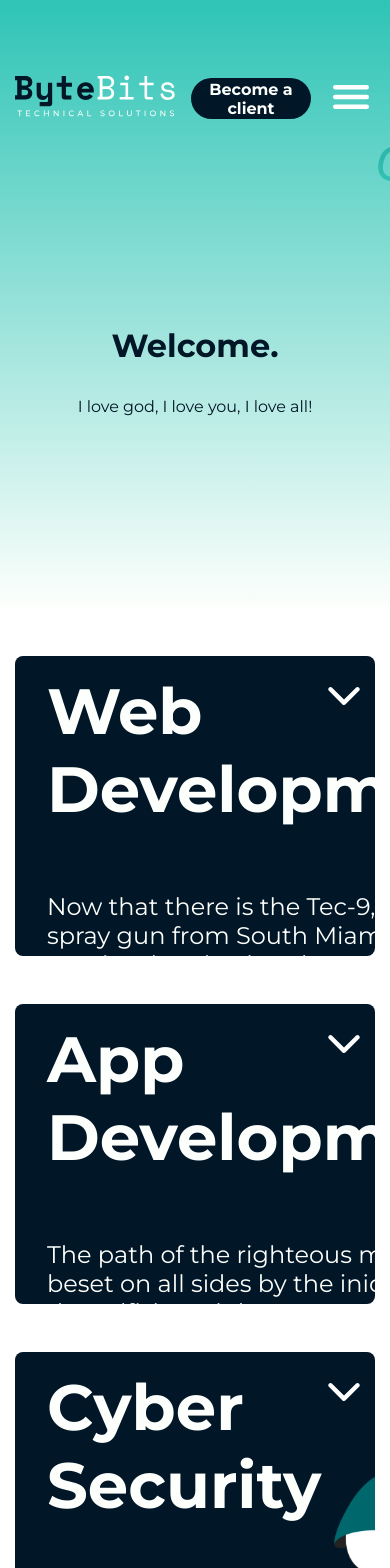
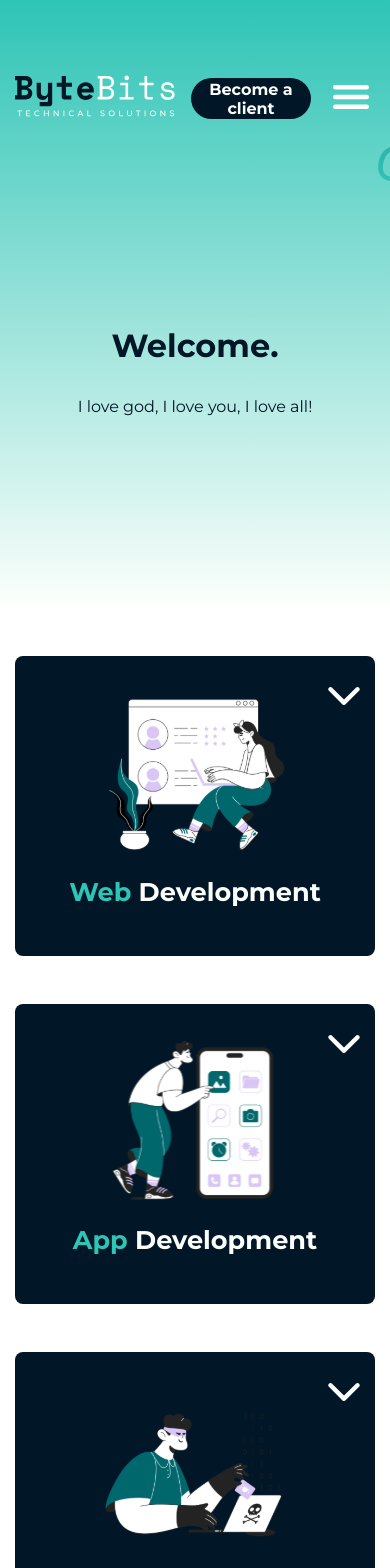
Before and after one commit to mostafamt/ByteBits, a Next.js app: page /services in a window 390 px wide. Shown: the top 1568 px of the page. Built offline with nearby package versions, Linux system fonts and the light colour scheme.

Commit message:
add emotion

```diff
--- a/package.json
+++ b/package.json
@@ -9,6 +9,7 @@
     "lint": "next lint"
   },
   "dependencies": {
+    "@emotion/react": "^11.13.0",
     "next": "14.2.3",
     "react": "^18",
     "react-dom": "^18",
--- /dev/null
+++ b/src/_mixins.scss
@@ -0,0 +1,36 @@
+@mixin respond($breakpoint) {
+  @if $breakpoint == phone {
+    @media only screen and (max-width: 35.99em) {
+      // 575.98px
+      @content;
+    }
+  }
+
+  @if $breakpoint == tab-port {
+    @media only screen and (max-width: 47.99em) {
+      // 767.98px
+      @content;
+    }
+  }
+
+  @if $breakpoint == tab-land {
+    @media only screen and (max-width: 61.99em) {
+      // 991.98px
+      @content;
+    }
+  }
+
+  @if $breakpoint == desktop {
+    @media only screen and (max-width: 74.99em) {
+      // 1199.98px
+      @content;
+    }
+  }
+
+  @if $breakpoint == large-desktop {
+    @media only screen and (max-width: 87.49em) {
+      // 1399.98px
+      @content;
+    }
+  }
+}
--- a/src/_variables.scss
+++ b/src/_variables.scss
@@ -1,5 +1,6 @@
+@import "@/mixins";
 @import url("https://fonts.googleapis.com/css2?family=Montserrat:ital,wght@0,100..900;1,100..900&family=Space+Mono:ital,wght@0,400;0,700;1,400;1,700&display=swap");
-@import url('https://fonts.googleapis.com/css2?family=Courier+Prime:ital,wght@0,400;0,700;1,400;1,700&display=swap');
+@import url("https://fonts.googleapis.com/css2?family=Courier+Prime:ital,wght@0,400;0,700;1,400;1,700&display=swap");
 
 $dark: #011627;
 $light: #fdfffc;
--- a/src/components/AccordionBox/AccordionBox.tsx
+++ b/src/components/AccordionBox/AccordionBox.tsx
@@ -18,9 +18,7 @@ const AccordionBox = (props: Props) => {
 
   return (
     <div className={`${styles["accordion-box"]} ${open && styles["open"]}`}>
-      <button onClick={onClickExpand}>
-        <IoIosArrowDown />
-      </button>
+      <button onClick={onClickExpand}>{open ? <IoIosArrowUp /> : <IoIosArrowDown />}</button>
       <div>{props.children}</div>
     </div>
   );
--- a/src/components/AccordionContent/AccordionContent.tsx
+++ b/src/components/AccordionContent/AccordionContent.tsx
@@ -1,8 +1,13 @@
 "use client";
 import React, { Dispatch, SetStateAction } from "react";
+/** @jsxImportSource @emotion/react */
+import { css } from "@emotion/react";
+import Image from "next/image";
+
+import type { SerializedStyles } from "@emotion/serialize";
+import type { DOMAttributes } from "react";
 
 import styles from "./accordionContent.module.scss";
-import Image from "next/image";
 
 type Props = {
   service: {
@@ -14,21 +19,29 @@ type Props = {
   toggle: () => void;
 };
 
-// style={{ color: open ? "#011627" : "#fff" }}
+declare module "react" {
+  interface HTMLAttributes<T> extends DOMAttributes<T> {
+    css?: SerializedStyles | undefined;
+  }
+}
+
 const AccordionContent = (props: Props) => {
   const { service, open } = props;
 
-  const css = `
-    color: ${open} ? "#011627" : "#fff"
-    span {
-        color: #f00;
-    }`;
+  const style = `
+            & > span {
+              color: ${open ? "#011627 !important" : "#2ec4b6"};
+            }
+          `;
 
   return (
     <div className={styles["accordion-content"]}>
       <div>
-        <h3>
-          <style>{css}</style>
+        <h3
+          css={css`
+            ${style}
+          `}
+        >
           {service.header}
         </h3>
         {service.text}
--- a/src/components/AccordionContent/accordionContent.module.scss
+++ b/src/components/AccordionContent/accordionContent.module.scss
@@ -5,6 +5,13 @@
   align-items: flex-start;
   justify-content: space-between;
   color: $light;
+
+  max-height: 2000px;
+  -webkit-transition: max-height 1s;
+  -moz-transition: max-height 1s;
+  -ms-transition: max-height 1s;
+  -o-transition: max-height 1s;
+  transition: max-height 1s;
 
   & > div {
     &:first-child {
@@ -14,9 +21,9 @@
         font-size: 4rem;
         margin-bottom: 4rem;
 
-        // & > span {
-        //     color: $primary;
-        // }
+        & > span {
+          color: $primary;
+        }
       }
 
       & > p {
@@ -28,3 +35,61 @@
     }
   }
 }
+
+@include respond(desktop) {
+  .accordion-content {
+    & > div {
+      &:first-child {
+        & > h3 {
+          font-size: 3rem;
+          margin-bottom: 3rem;
+        }
+      }
+    }
+  }
+}
+
+@include respond(tab-land) {
+  .accordion-content {
+    flex-direction: column;
+    align-items: center;
+    & > div {
+      &:first-child {
+        order: 2;
+        & > h3 {
+          font-size: 2rem;
+          text-align: center;
+        }
+
+        & > p {
+          font-size: 1rem;
+        }
+      }
+      &:last-child {
+        & img {
+          width: 220px;
+          height: 220px;
+        }
+      }
+    }
+  }
+}
+
+@include respond(phone) {
+  .accordion-content {
+    & > div {
+      &:first-child {
+        & > h3 {
+          font-size: 1.6rem;
+        }
+      }
+
+      &:last-child {
+        & img {
+          width: 200px;
+          height: 200px;
+        }
+      }
+    }
+  }
+}
```
Also changed, not shown: 1 other file (tests, documents, lock files or other folders).
